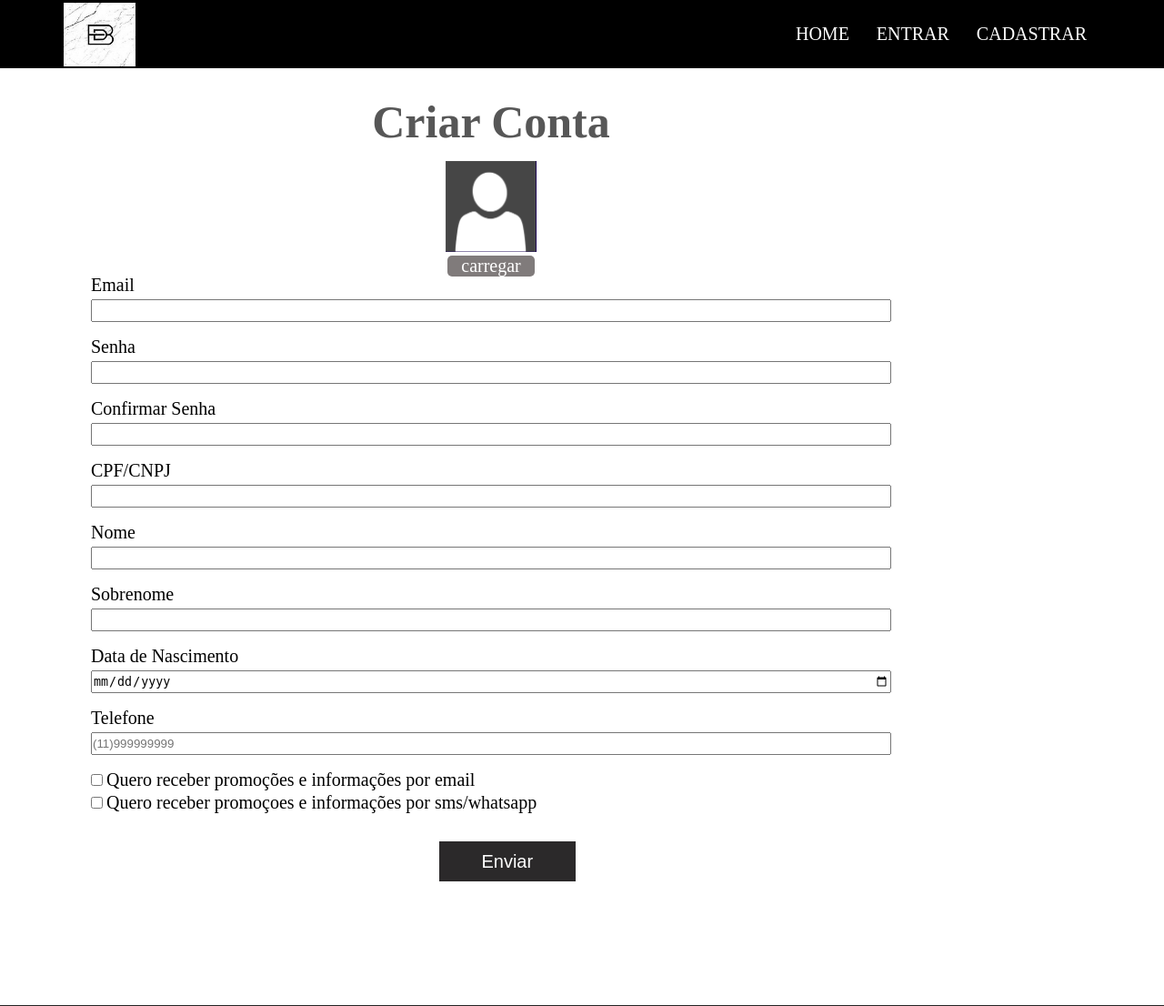
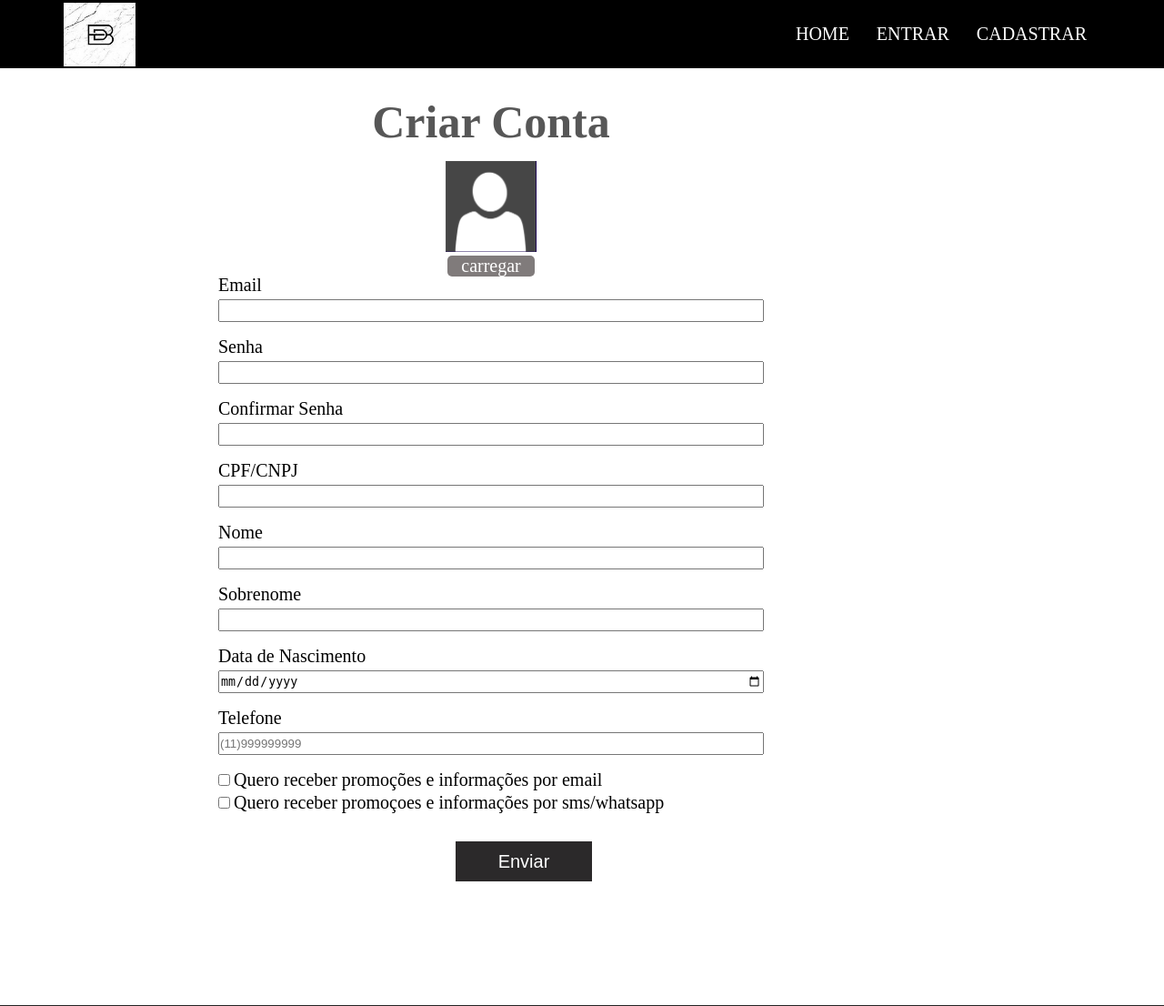
Before and after one commit to Belle-Design/projetoIntegrador, a web app: file cadastro.html in a window 1280 px wide. Shown: the top 1106 px of the page at 91% size. Run offline with its HTML, style and script files only (its server is not run), Linux system fonts and the light colour scheme.

Commit message:
found some issues to the main-fixed

```diff
--- a/cadastro.html
+++ b/cadastro.html
@@ -27,6 +27,7 @@
     <main>
 
 <section id="section2">
+    <div class="body">
         <form action="/usuarios" method="post" enctype="multipart/form-data">
             <h1>Criar Conta</h1>
             <div class="file">
@@ -83,6 +84,7 @@
             </div>
             <button type="submit">Enviar</button>
         </form>
+    </div>
 </section>
 
     </main>
--- a/css/cadastro.css
+++ b/css/cadastro.css
@@ -4,6 +4,11 @@
     padding: 0;
     outline: 0;
     box-sizing: border-box;
+}
+.body  {
+    width: 1000px;
+    margin: 0 auto;
+
 }
 #section2 {
     height: 1000px;
```
Lines whose indentation alone changed are shown as unchanged.
